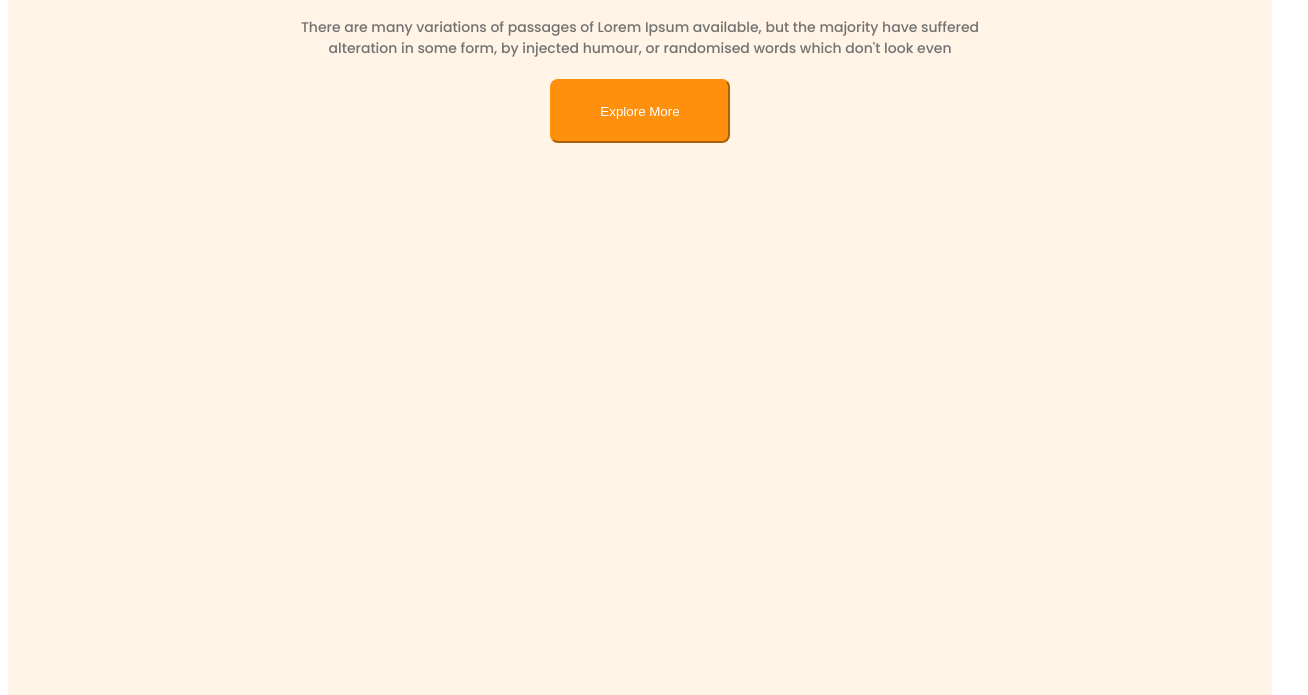
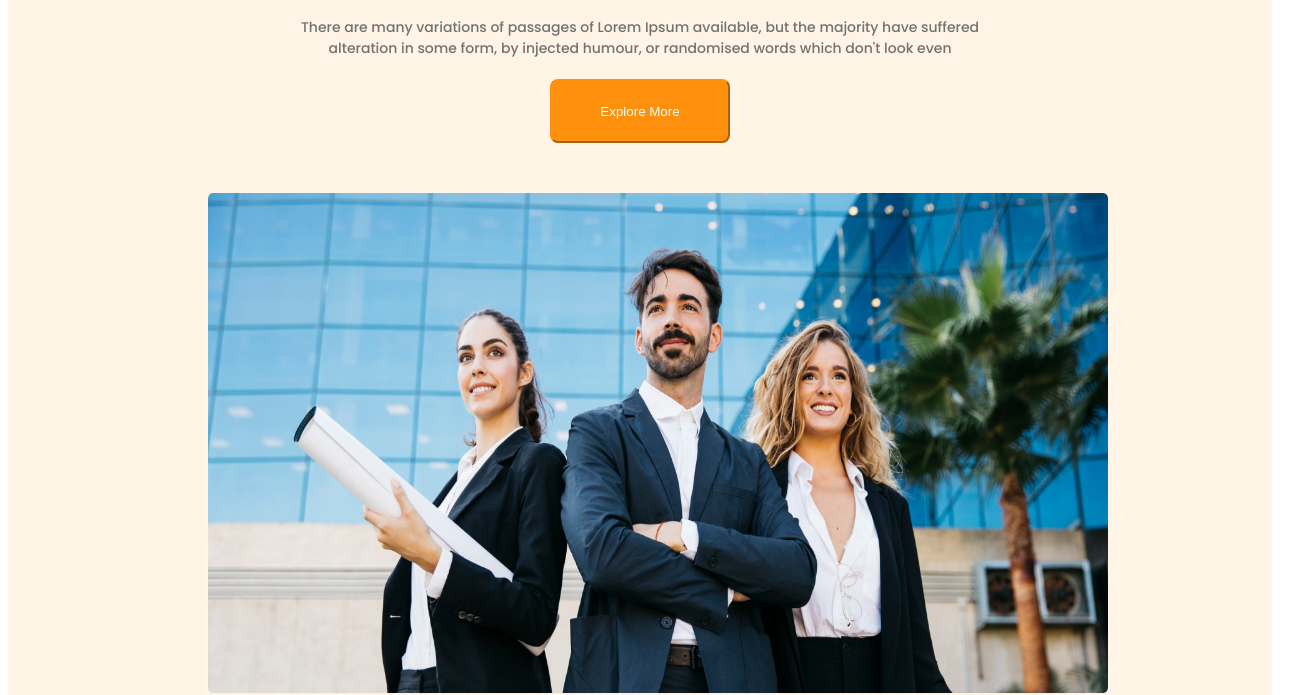
Before and after one commit to NakibCSE/g3-architects, a plain HTML site: page index.html in a window 1280 px wide. Shown: the part 235-930 px from the top of the page, 1308 px wide, since content can reach past the window. Drawn offline with Linux system fonts and the light colour scheme.

Commit message:
banner added

```diff
--- a/index.html
+++ b/index.html
@@ -30,7 +30,9 @@
         <div class="description-btn">
             <button class="btn-primary">Explore More</button>
         </div>
-
+        <div>
+            <img class="banner" src="./images/banner.png" alt="">
+        </div>
     </header>
 </body>
 </html>
--- a/styles/styles.css
+++ b/styles/styles.css
@@ -60,3 +60,9 @@ nav {
     display: flex;
     justify-content: center;
 }
+.banner{
+    margin: 50px 200px 50px 200px;
+    width: 900px;
+    height: 500px;
+
+}
```
